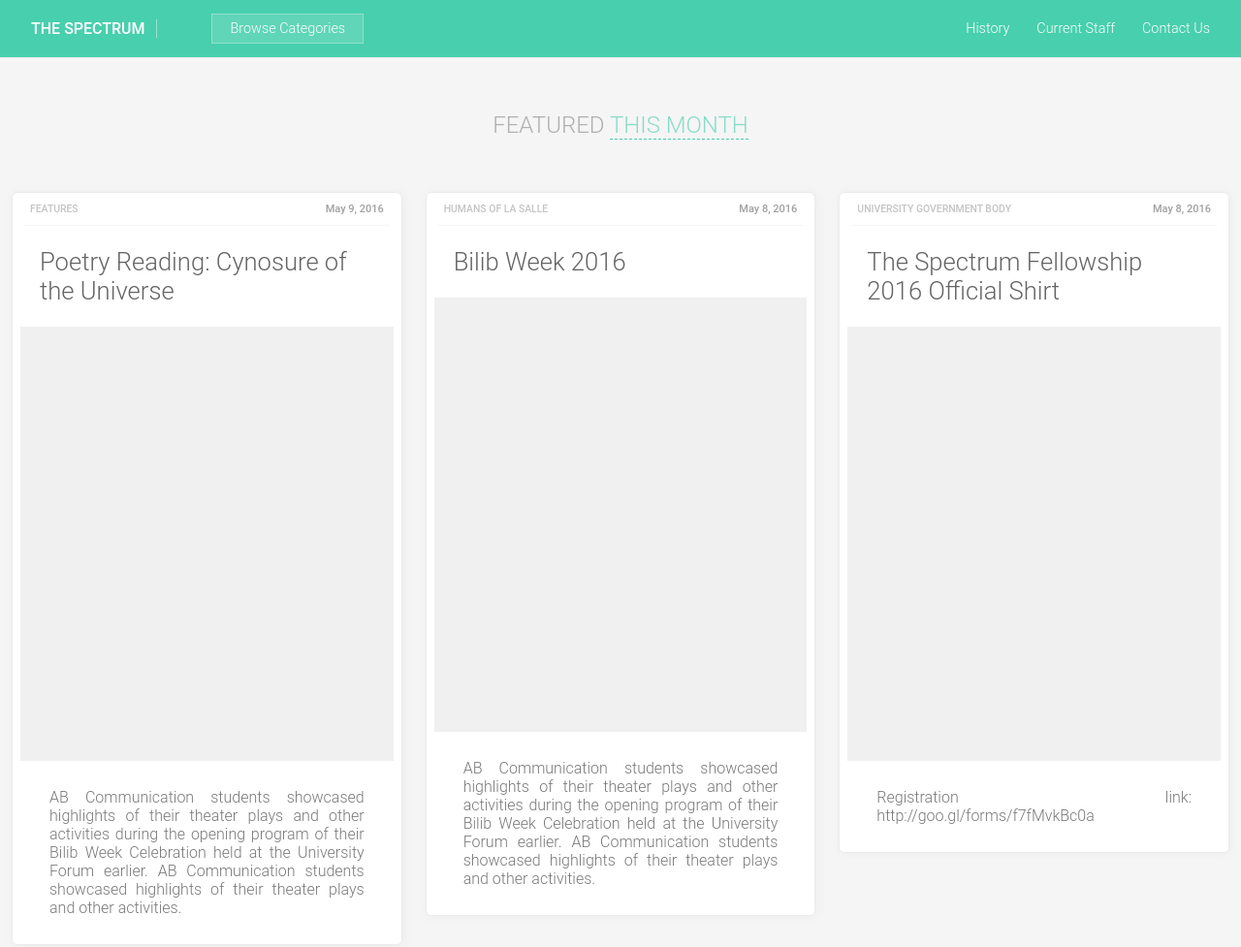
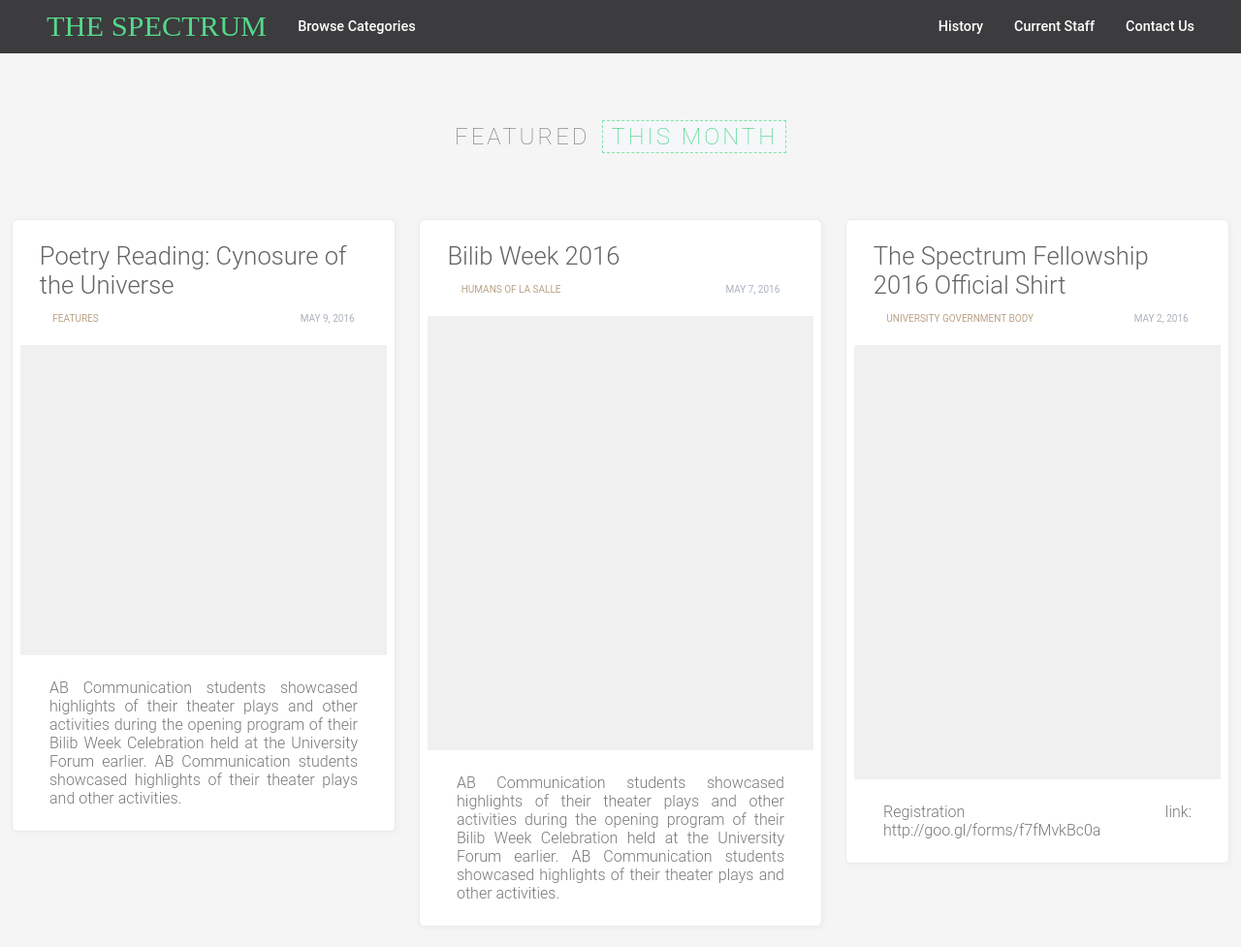
Before and after one commit to KaeKen/Prototype-1, a plain HTML site: page index.html in a window 1280 px wide. Shown: the whole page at 97% size. Drawn offline with Linux system fonts and the light colour scheme; a web font is replaced by a local one.

Commit message:
Redesign
Logo font changed to "Bethel"
Global nav color changed to charcoal
News Cards UI title redesigned

```diff
--- a/home-main.sass
+++ b/home-main.sass
@@ -1,13 +1,16 @@
+@import url(http://db.onlinewebfonts.com/c/906d7add5c501d838f30bd793fba792d?family=Bethel)
+@font-face
+	font-family: "Bethel"
+	src: url("http://db.onlinewebfonts.com/t/906d7add5c501d838f30bd793fba792d.eot")
+	src: url("http://db.onlinewebfonts.com/t/906d7add5c501d838f30bd793fba792d.eot?#iefix") format("embedded-opentype"),url("http://db.onlinewebfonts.com/t/906d7add5c501d838f30bd793fba792d.woff2") format("woff2"),url("http://db.onlinewebfonts.com/t/906d7add5c501d838f30bd793fba792d.woff") format("woff"),url("http://db.onlinewebfonts.com/t/906d7add5c501d838f30bd793fba792d.ttf") format("truetype"),url("http://db.onlinewebfonts.com/t/906d7add5c501d838f30bd793fba792d.svg#Bethel") format("svg")
 $def-color: #2ecc71
-$text-color: #37BC9B
-$global-nav: #48CFAD
+$text-color: #2ABA66
+$global-nav: #3C3B3D
 
 // =calc($property, $expression)
 // 	#{$property}: -moz-calc(#{$expression})
 // 	#{$property}: -webkit-calc(#{$expression})
 // 	#{$property}: unquote("calc(#{$expression})")
-
-
 *
 	font-family: 'Roboto', sans-serif
 	font-size: 16px
@@ -17,7 +20,7 @@ body
 	background: rgb(245, 245, 245)
 .global-nav
 	width: 100%
-	height: 3.75rem
+	height: 3.5rem
 	position: relative
 	box-sizing: border-box
 	border-bottom: 1px solid rgb(235, 235, 235)
@@ -28,7 +31,7 @@ body
 		display: flex
 		justify-content: space-between
 		align-items: center
-		padding: 0 2rem
+		padding: 0 3rem
 		height: 100%
 		position: relative
 		.gn-left-head
@@ -37,38 +40,38 @@ body
 		.logo-wrap
 			box-sizing: border-box
 			display: inline-block
-			margin-right: 3.5rem
+			margin-right: 1rem
 			display: flex
 			align-items: center
 			> div
 				display: inline-block
 			.logo-text
-				border-right: 1px solid lighten($global-nav, 20%)
-				padding-right: .75rem
-				font-weight: 500
-				color: white
+				// padding-right: .75rem
+				// border-right: 1px solid lighten($def-color, 35%)
+				font-size: 1.9rem
+				font-weight: 300
+				font-family: 'Bethel'
+				color: lighten($def-color, 10%)
 		.cat-drpdwn
 			color: white
-			border: 1px solid lighten($global-nav, 18%)
-			background: lighten($global-nav, 6%)
-			box-sizing: border-box
-			padding: 6px 18px
-			font-weight: 300
+			margin-left: 1rem
+			// box-sizing: border-box
+			// border-radius: 6px
+			font-weight: 500
 			font-size: .9rem
-			margin-right: 2rem
 			cursor: pointer
 			transition: 275ms
 			position: relative
 			&:hover
 				background: none
-				color: lighten($global-nav, 22%)
+				color: lighten($global-nav, 35%)
 		.information
 			display: flex
 			align-items: center
 			> div
 				display: inline-block
-				margin-left: 1.75rem
-				font-weight: 300
+				margin-left: 2rem
+				font-weight: 500
 				color: white
 				font-size: .9rem
 				cursor: pointer
@@ -76,27 +79,35 @@ body
 				&:first-child
 					margin-left: 0rem
 				&:hover
-					color: $text-color
+					color: lighten($global-nav, 30%)
 main
 	width: 100%
 	position: relative
+	z-index: 1
 .section-wrap
 	text-align: center
+	margin: 4rem
 .section-post
 	// border: 2px solid lighten($text-color, 15%)
 	box-sizing: border-box
 	padding: 7px 21px
-	color: rgb(175, 175, 175)
+	color: rgb(120, 120, 120)
 	font-size: 1.5rem
-	font-weight: 300
-	margin: 3rem 0
+	font-weight: 100
 	width: auto
 	display: inline-block
 	position: relative
+	letter-spacing: 3px
 	span
 		font-size: 1.5rem
-		color: lighten($text-color, 22%)
-		border-bottom: 1px dashed $global-nav
+		color: lighten($def-color, 5%)
+		border: 1px dashed lighten($text-color, 25%)
+		background: #F5F7FA
+		box-sizing: border-box
+		margin-left: 4px
+		cursor: pointer
+		padding: 2px 8px
+		transition: 275ms
 .card-content-wrapper
 	display: flex
 	justify-content: center
@@ -109,33 +120,16 @@ main
 		margin: 0 .75rem
 		border: 1px solid rgb(235, 235, 235)
 		box-sizing: border-box
-		box-shadow: 1px 1px 8px 1px rgb(238, 238, 238)
+		box-shadow: 1px 1px 5px 1px rgba(0,0,0,0.03)
 		position: relative
 		height: inherit
 		z-index: 99
 		background: white
 		border-radius: 6px
 		overflow: hidden
-		.card-info
-			padding: 2.5% 1.5%
-			margin: 0 3%
-			position: relative
-			display: flex
-			justify-content: space-between
-			align-items: center
-			box-sizing: border-box
-			border-bottom: 1px solid rgb(245, 245, 245)
-			.category
-				font-size: .65rem
-				font-weight: 500
-				color: rgb(196, 196, 196)
-			.date
-				font-size: 11px
-				font-weight: 500
-				color: rgb(160, 160, 160)
+		transition: 275ms
 		.title-head
 			padding: 4px 16px
-			// border-left: 1px solid lighten(dodgerblue, 10%)
 			box-sizing: border-box
 			margin: 18px 3%
 			text-align: left
@@ -143,16 +137,29 @@ main
 				font-size: 1.6rem
 				font-weight: 300
 				color: rgb(100, 100, 100)
+			.card-info
+				padding: 0 4%
+				margin-top: 14px
+				display: flex
+				justify-content: space-between
+				> div
+					display: inline-block
+					font-size: 10px
+					color: #AAB2BD
+				.category
+					color: #BAA286
 		.news-img
 			margin-left: 2%
 			width: 96%
 			height: 28rem
 			background: rgb(240, 240, 240)
 			box-sizing: border-box
+		.small
+			height: 20rem
 		.news-foot
 			width: 100%
 			background: white
-			padding: 22px 14px
+			padding: 18px 14px
 			box-sizing: border-box
 			position: relative
 			text-align: right
--- a/index.html
+++ b/index.html
@@ -27,38 +27,40 @@
     </div>
     <div class="card-content-wrapper">
       <div class="card-item">
-        <div class="card-info">
-          <div class="category comm">FEATURES</div>
-          <div class="date">May 9, 2016</div>
-        </div>
         <div class="title-head">
           <div class="title">Poetry Reading: Cynosure of the Universe</div>
+          <div class="card-info">
+            <div class="category comm">FEATURES</div>
+            <div class="date">MAY 9, 2016</div>
+          </div>
         </div>
-        <div class="news-img"></div>
+        <div class="news-img small"></div>
         <div class="news-foot">
           <div class="desc-container">AB Communication students showcased highlights of their theater plays and other activities during the opening program of their Bilib Week Celebration held at the University Forum earlier. AB Communication students showcased highlights of their theater plays and other activities.	</div>
         </div>
       </div>
-      <div class="card-item">
-        <div class="card-info">
-          <div class="category camp">HUMANS OF LA SALLE</div>
-          <div class="date">May 8, 2016</div>
-        </div>
-        <div class="title-head">
-          <div class="title">Bilib Week 2016</div>
-        </div>
-        <div class="news-img"></div>
-        <div class="news-foot">
-          <div class="desc-container">AB Communication students showcased highlights of their theater plays and other activities during the opening program of their Bilib Week Celebration held at the University Forum earlier. AB Communication students showcased highlights of their theater plays and other activities.	</div>
+      <div class="card-contain">
+        <div class="card-item">
+          <div class="title-head">
+            <div class="title">Bilib Week 2016</div>
+            <div class="card-info">
+              <div class="category camp">HUMANS OF LA SALLE</div>
+              <div class="date">MAY 7, 2016</div>
+            </div>
+          </div>
+          <div class="news-img"></div>
+          <div class="news-foot">
+            <div class="desc-container">AB Communication students showcased highlights of their theater plays and other activities during the opening program of their Bilib Week Celebration held at the University Forum earlier. AB Communication students showcased highlights of their theater plays and other activities.	</div>
+          </div>
         </div>
       </div>
       <div class="card-item">
-        <div class="card-info">
-          <div class="category camp">UNIVERSITY GOVERNMENT BODY</div>
-          <div class="date">May 8, 2016</div>
-        </div>
         <div class="title-head">
           <div class="title">The Spectrum Fellowship 2016 Official Shirt</div>
+          <div class="card-info">
+            <div class="category camp">UNIVERSITY GOVERNMENT BODY</div>
+            <div class="date">MAY 2, 2016</div>
+          </div>
         </div>
         <div class="news-img"></div>
         <div class="news-foot">
```
Also changed, not shown: home-main.css, 1 other file.
